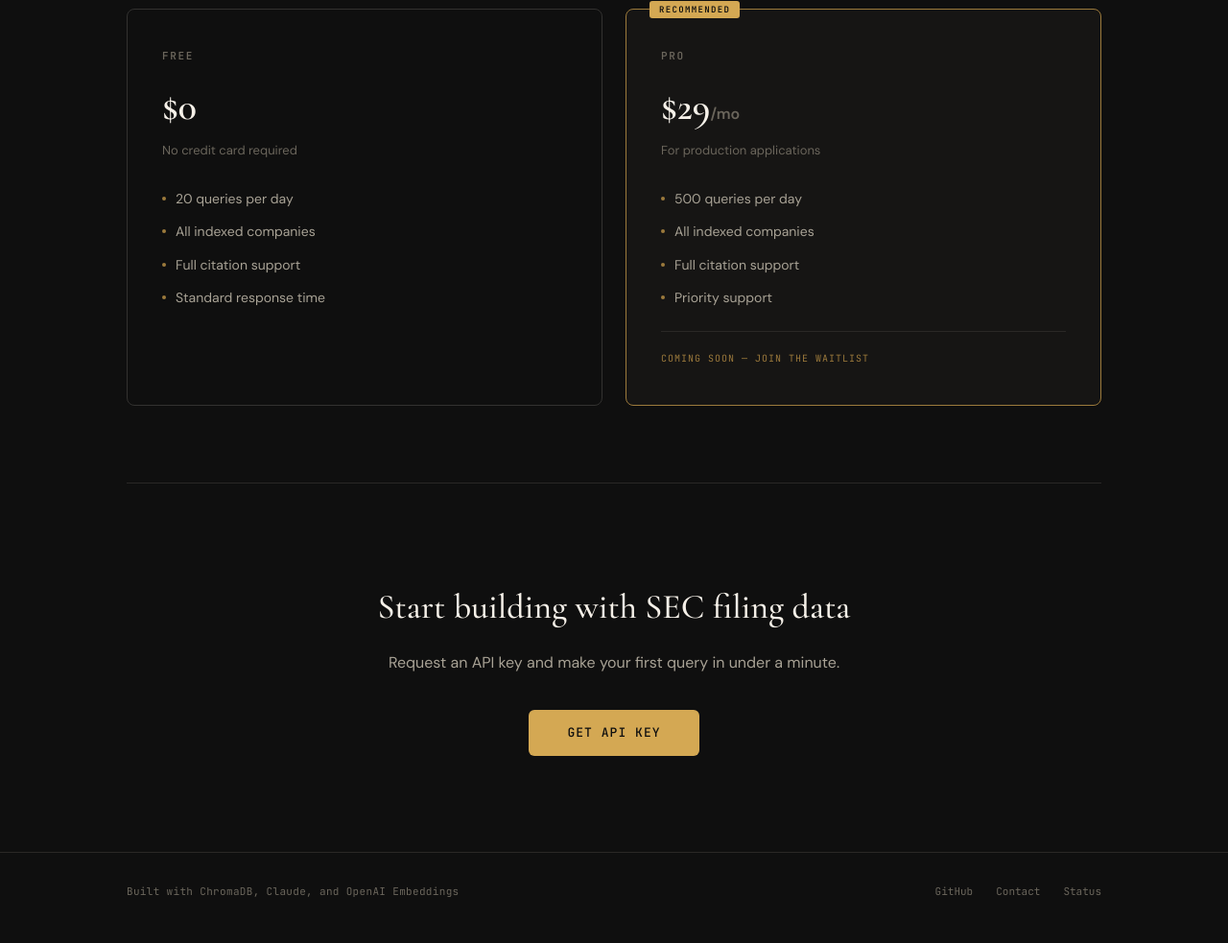
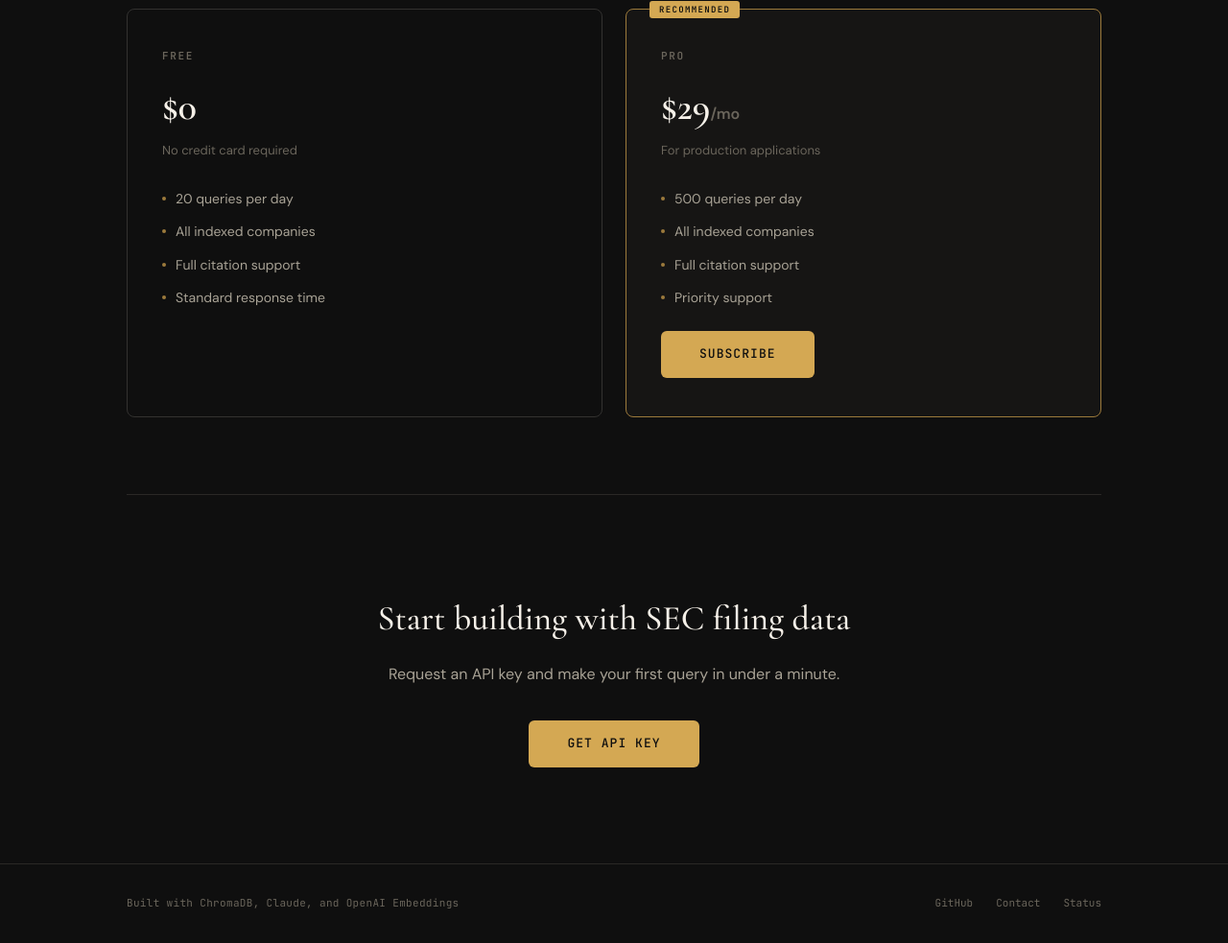
Before and after one commit to amirhshad/edgar-intelligence, a plain HTML site: page api_landing/index.html in a window 1280 px wide. Shown: the part 3011-3994 px from the top of the page at 96% size. Drawn offline with nearby package versions, Linux system fonts and the light colour scheme.

Commit message:
Replace Pro tier "Coming soon" with Stripe payment link
Swap the waitlist text on the Pro pricing card with a Subscribe button
that links to the Stripe Checkout payment link ($29/mo).

Co-Authored-By: Claude Opus 4.6 <noreply@anthropic.com>

```diff
--- a/api_landing/index.html
+++ b/api_landing/index.html
@@ -1101,7 +1101,7 @@ data = response.json()
                         <li>Full citation support</li>
                         <li>Priority support</li>
                     </ul>
-                    <div class="coming-soon">Coming soon &mdash; join the waitlist</div>
+                    <a href="https://buy.stripe.com/test_6oU6oH6a9ejf2okdRkd7q03" target="_blank" class="cta-button" style="display:inline-block;margin-top:24px;text-align:center;">Subscribe</a>
                 </div>
             </div>
         </div>
```
